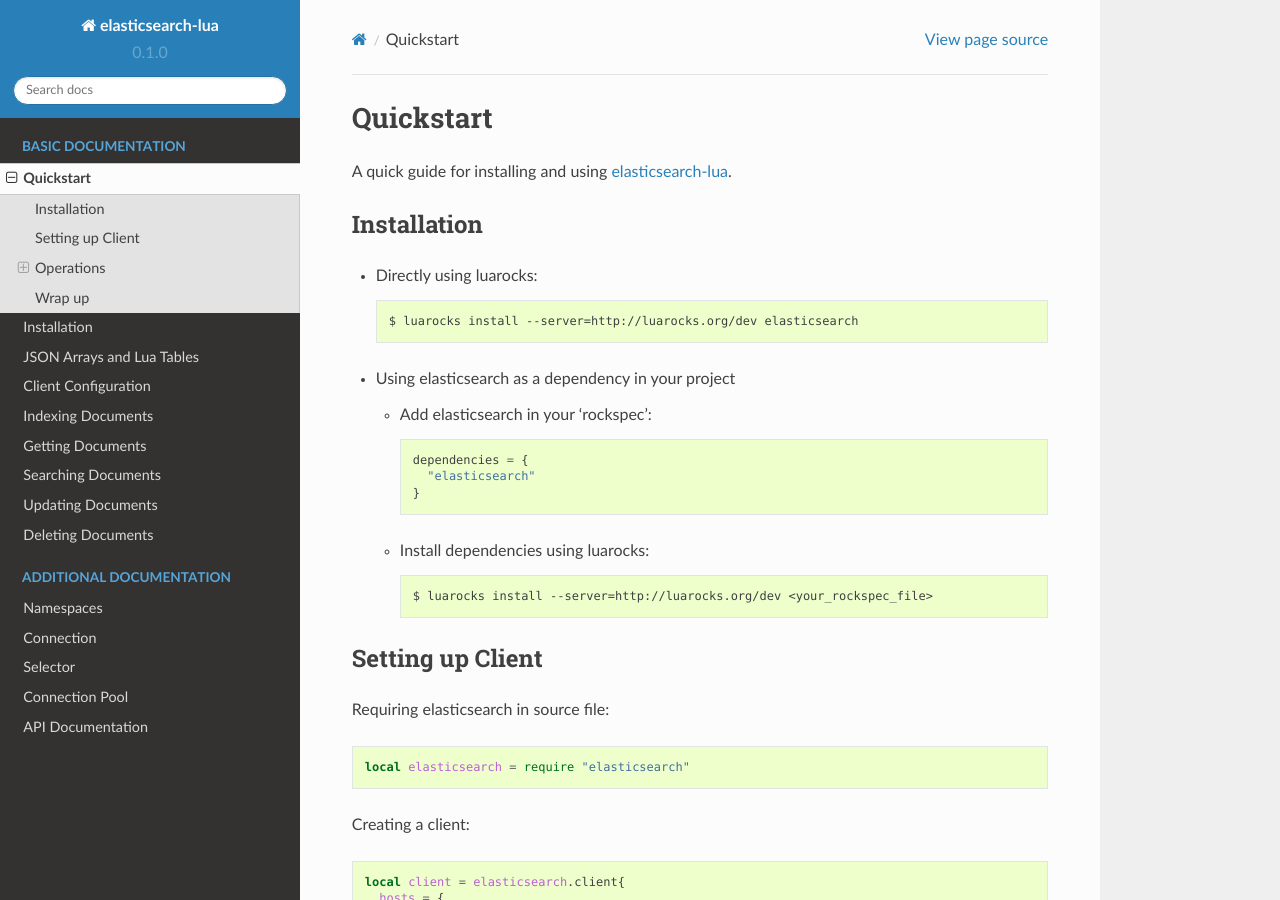
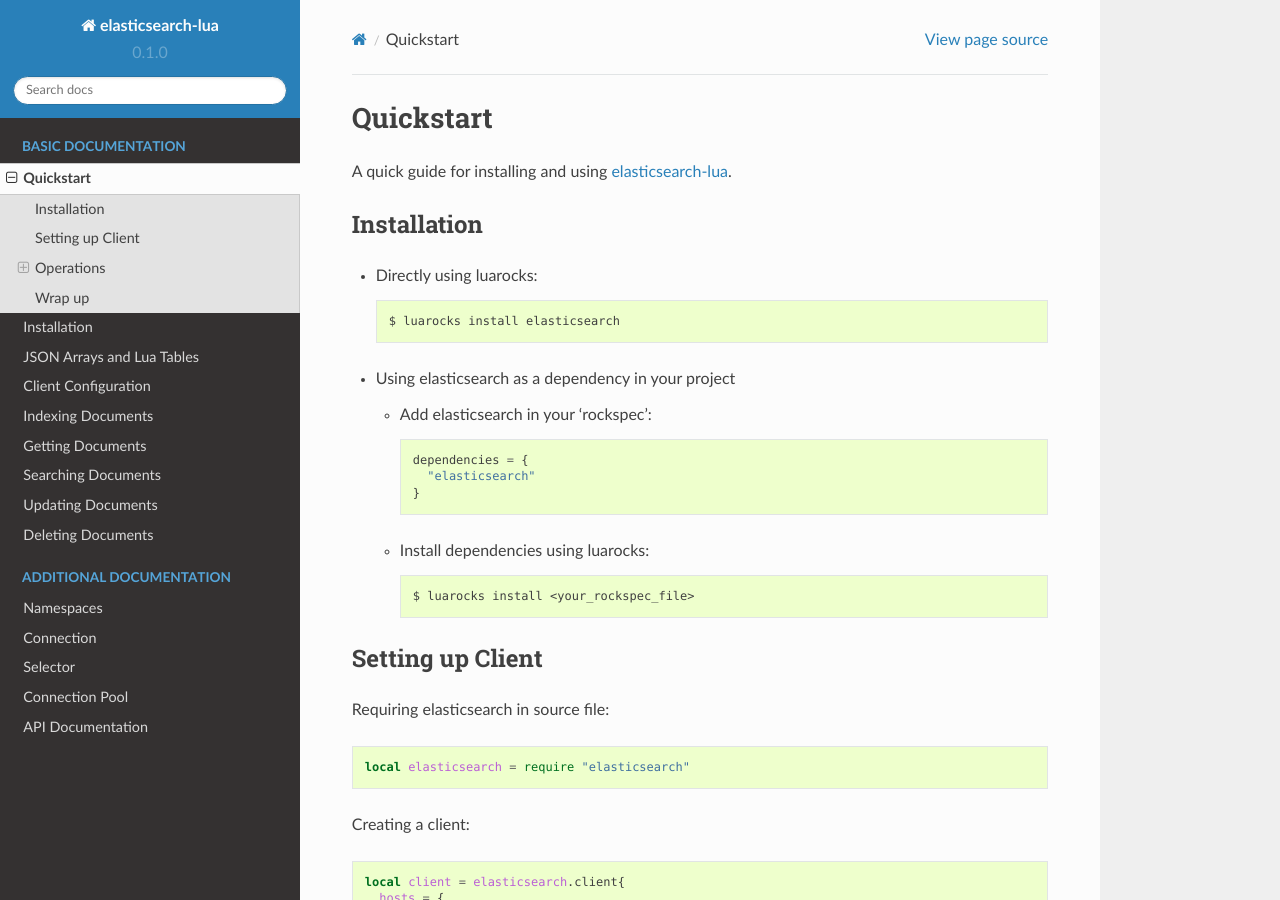
Before and after one commit to DhavalKapil/elasticsearch-lua, a Sphinx documentation site: the page built from docs/quickstart.rst, in a window 1280 px wide and 900 px high. Built offline with Sphinx 7.4.7 and the Read the Docs theme 2.0.0, drawn with Linux system fonts in a browser that asks for light colours.

Commit message:
Fixed luarocks command to install elasticsearch

```diff
--- a/docs/quickstart.rst
+++ b/docs/quickstart.rst
@@ -10,7 +10,7 @@
 
 * Directly using luarocks::
 
-    $ luarocks install --server=http://luarocks.org/dev elasticsearch
+    $ luarocks install elasticsearch
 
 * Using elasticsearch as a dependency in your project
 
@@ -22,7 +22,7 @@
 
   * Install dependencies using luarocks::
 
-      $ luarocks install --server=http://luarocks.org/dev <your_rockspec_file>
+      $ luarocks install <your_rockspec_file>
 
 Setting up Client
 -----------------
```
